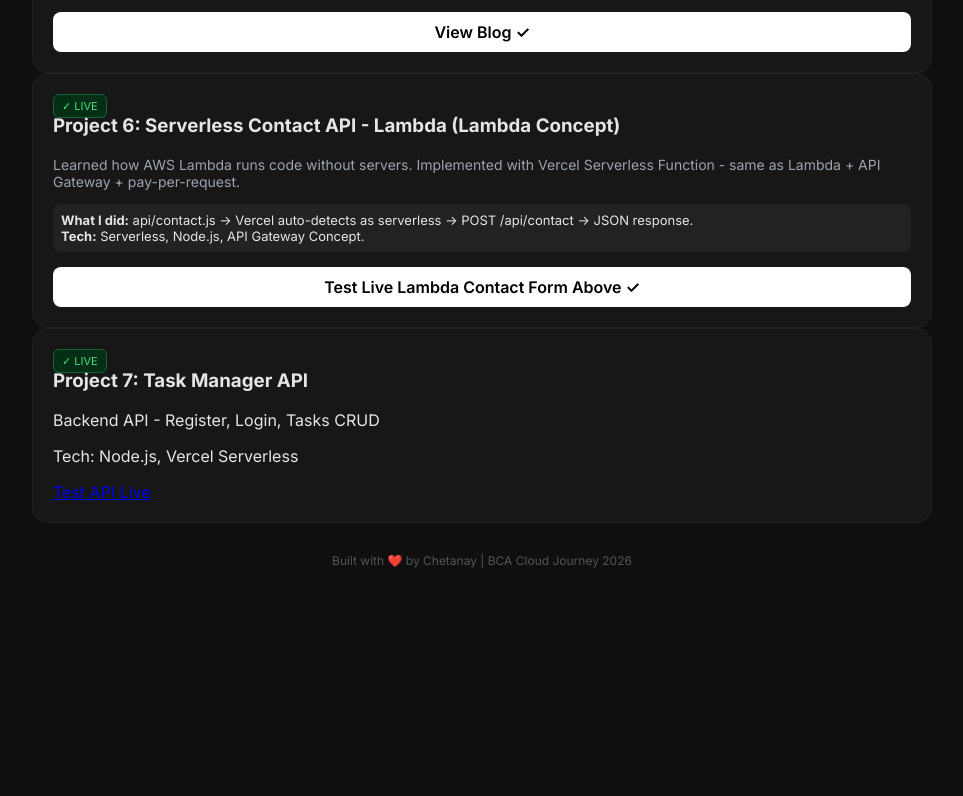
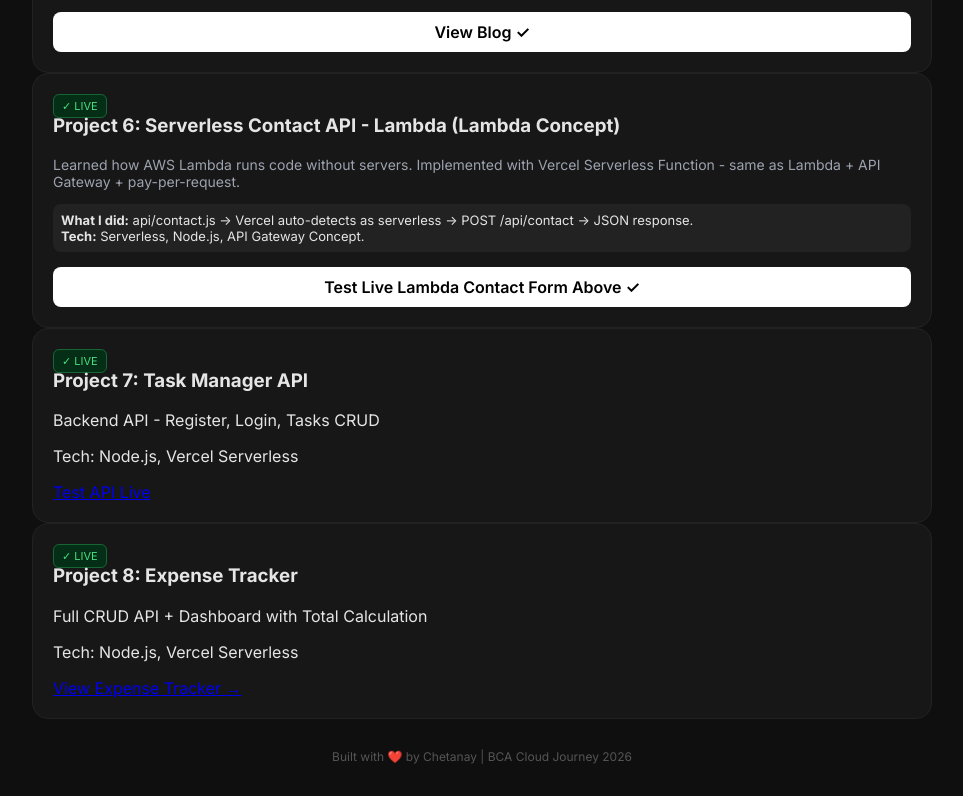
Before and after one commit to princevinayak18-droid/portfolio-, a website: page index.html in a window 1280 px wide. Shown: the part 1807-2603 px from the top of the page, without its empty margins (158-1121 px from the left). Before the commit the page ends 2407 px from the top, so only its background shows below. Drawn offline with Linux system fonts and the light colour scheme.

Commit message:
Update index.html

```diff
--- a/index.html
+++ b/index.html
@@ -136,6 +136,13 @@ document.getElementById('contactForm').addEventListener('submit', async (e) => {
 <p>Tech: Node.js, Vercel Serverless</p>
 <a href="/api/tasks">Test API Live</a>
 </div>
+  <div class="card">
+<span class="status">✓ LIVE</span>
+<h3>Project 8: Expense Tracker</h3>
+<p>Full CRUD API + Dashboard with Total Calculation</p>
+<p>Tech: Node.js, Vercel Serverless</p>
+<a href="/expenses.html">View Expense Tracker →</a>
+  </div>
 <p style="text-align:center;color:#555;margin-top:30px;font-size:12px">Built with ❤️ by Chetanay | BCA Cloud Journey 2026</p>
 </div>
 </body>
```
